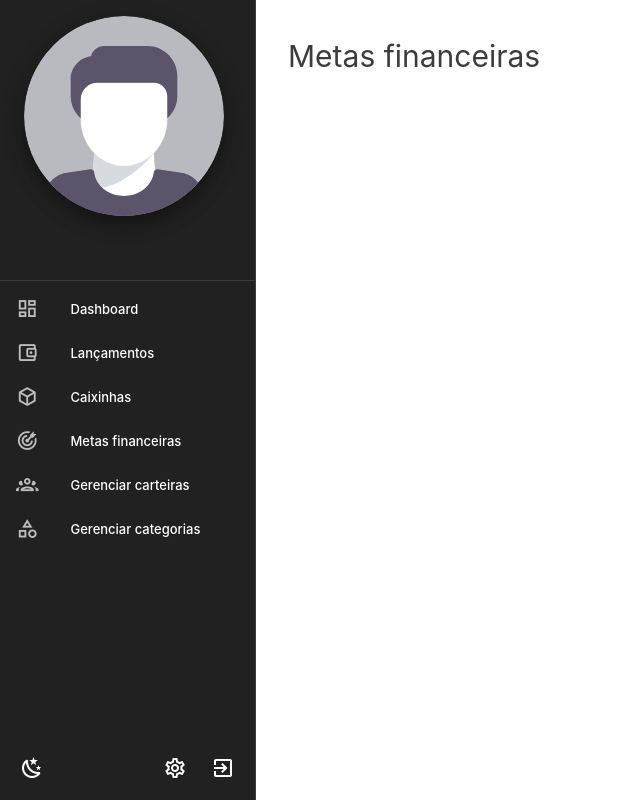
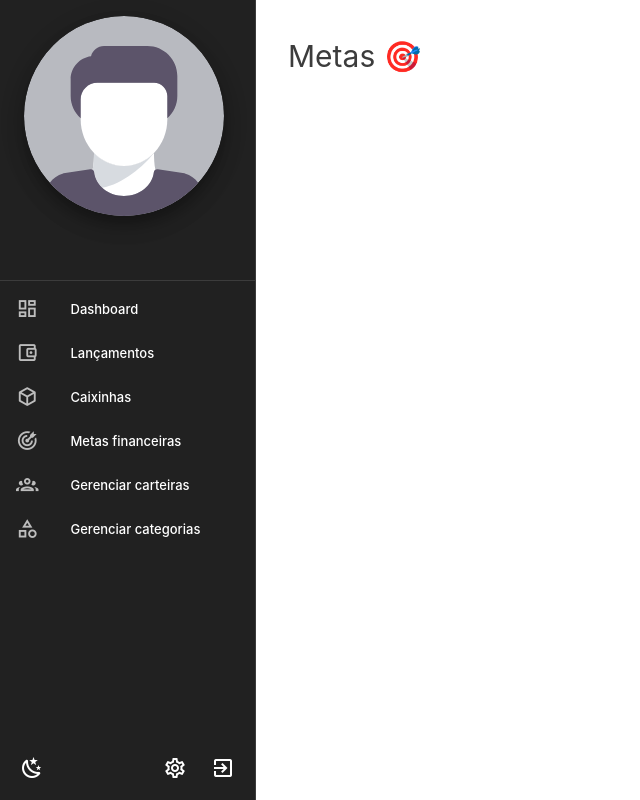
Before and after one commit to GusViieira/savecash_frontend, a Vue app: page /goals in a window 1280 px wide. Shown: the whole page, without its empty margins (0-640 px from the left). Built offline with nearby package versions, Linux system fonts and the light colour scheme; sample sign-in values are in the browser's storage.

Commit message:
Nome das paginas parametrizado na rota

```diff
--- a/src/components/layouts/LayoutBase.vue
+++ b/src/components/layouts/LayoutBase.vue
@@ -4,6 +4,7 @@ import { onMounted, ref, watch } from 'vue'
 import avatarSrc from '@/assets/images/avatar.svg'
 import { useRouter } from 'vue-router'
 import { useTheme } from 'vuetify'
+import { title } from 'process'
 
 const theme = useTheme()
 const store = userStore()
@@ -33,6 +34,12 @@ const toggleTheme = () => {
   localStorage.setItem('theme', newTheme)
   applyThemeToBody(newTheme)
 }
+
+const getCurrentPageTitle = () => {
+  const route = router.currentRoute.value;
+  return route.meta?.title || route.meta?.displayName;
+ }
+
 watch(() => theme.global.name.value, applyThemeToBody)
 onMounted(() => applyThemeToBody(savedTheme))
 </script>
@@ -122,6 +129,9 @@ onMounted(() => applyThemeToBody(savedTheme))
     </v-navigation-drawer>
     <v-main>
       <div class="pa-8">
+      <div>
+        <h1>{{ getCurrentPageTitle() === "Olá, " ?  getCurrentPageTitle() + store.name + '👋' : getCurrentPageTitle() }}</h1>
+      </div>
         <router-view />
       </div>
     </v-main>
--- a/src/router/index.ts
+++ b/src/router/index.ts
@@ -34,43 +34,46 @@ const routes = [
         path: 'home',
         name: 'Home',
         component: HomeView,
-        meta: { requiresAuth: true },
+        meta: {
+          requiresAuth: true,
+          title: 'Olá, ',
+        },
       },
       {
         path: 'transactions',
         name: 'Transactions',
         component: TransactionsView,
-        meta: { requiresAuth: true },
+        meta: { requiresAuth: true, title: 'Lançamentos 🚀' },
       },
       {
         path: 'boxes',
         name: 'Boxes',
         component: BoxesView,
-        meta: { requiresAuth: true },
+        meta: { requiresAuth: true, title: 'Caixinhas 💰'},
       },
       {
         path: 'goals',
         name: 'Goals',
         component: GoalsView,
-        meta: { requiresAuth: true },
+        meta: { requiresAuth: true , title: 'Metas 🎯'},
       },
       {
         path: 'settings',
         name: 'Settings',
         component: SettingsView,
-        meta: { requiresAuth: true },
+        meta: { requiresAuth: true, title: 'Configurações ⚙️'},
       },
       {
         path: 'wallets',
         name: 'Wallets',
         component: WalletsView,
-        meta: { requiresAuth: true },
+        meta: { requiresAuth: true, title: 'Contas 💳' },
       },
       {
         path: 'category',
         name: 'Category',
         component: CategoryView,
-        meta: { requiresAuth: true },
+        meta: { requiresAuth: true, title: 'Categorias 📂' },
       },
     ],
   },
--- a/src/views/HomeView.vue
+++ b/src/views/HomeView.vue
@@ -1,18 +1,8 @@
 <script setup lang="ts">
-
-import { userStore } from '@/stores/userStore'
-
-
-const storeUser = userStore()
 
 </script>
 
 <template>
-  <div>
-    <h1>Olá, {{ storeUser.name }} 👋</h1>
-  </div>
-
-
   <div>
     <p>Bem-vindo ao SaveCash, a sua plataforma de gestão financeira!</p>
     <p>Explore as funcionalidades e comece a organizar suas finanças hoje mesmo.</p>
@@ -20,7 +10,6 @@ const storeUser = userStore()
 
   <v-row>
     <v-col cols="12" sm="6" md="4" lg="3">
-
     </v-col>
   </v-row>
 </template>
--- a/src/views/boxes/BoxesView.vue
+++ b/src/views/boxes/BoxesView.vue
@@ -1,5 +1,3 @@
 <template>
-  <h1>Caixinhas</h1>
-
   <v-card><h1>testes</h1></v-card>
 </template>
--- a/src/views/category/CategoryView.vue
+++ b/src/views/category/CategoryView.vue
@@ -36,7 +36,6 @@ const state = reactive<state>({
 </script>
 
 <template>
-  <h1>Gerenciar categorias</h1>
   <v-card>
     <v-card-title class="bg-lightGrey pa-5">
       <v-row>
--- a/src/views/config/SettingView.vue
+++ b/src/views/config/SettingView.vue
@@ -4,7 +4,6 @@ import PasswordView from './details/PasswordView.vue'
 </script>
 
 <template>
-  <h1>Configurações</h1>
   <v-expansion-panels>
     <v-expansion-panel title="Perfil" class="mb-2">
       <v-expansion-panel-text>
--- a/src/views/goals/GoalsView.vue
+++ b/src/views/goals/GoalsView.vue
@@ -1,3 +1,3 @@
 <template>
-  <h1>Metas financeiras</h1>
+  <h1></h1>
 </template>
--- a/src/views/transactions/TransactionsView.vue
+++ b/src/views/transactions/TransactionsView.vue
@@ -7,7 +7,6 @@ const dialog = ref(false)
 </script>
 
 <template>
-  <h1>Lançamentos 🚀</h1>
   <v-card>
     <v-card-title class="bg-lightGrey pa-5">
       <v-row>
--- a/src/views/wallets/WalletsView.vue
+++ b/src/views/wallets/WalletsView.vue
@@ -47,7 +47,6 @@ const state = reactive<state>({
 </script>
 
 <template>
-  <h1>Gerenciar contas</h1>
   <v-card>
     <v-card-title class="bg-lightGrey pa-5">
       <v-row>
```
